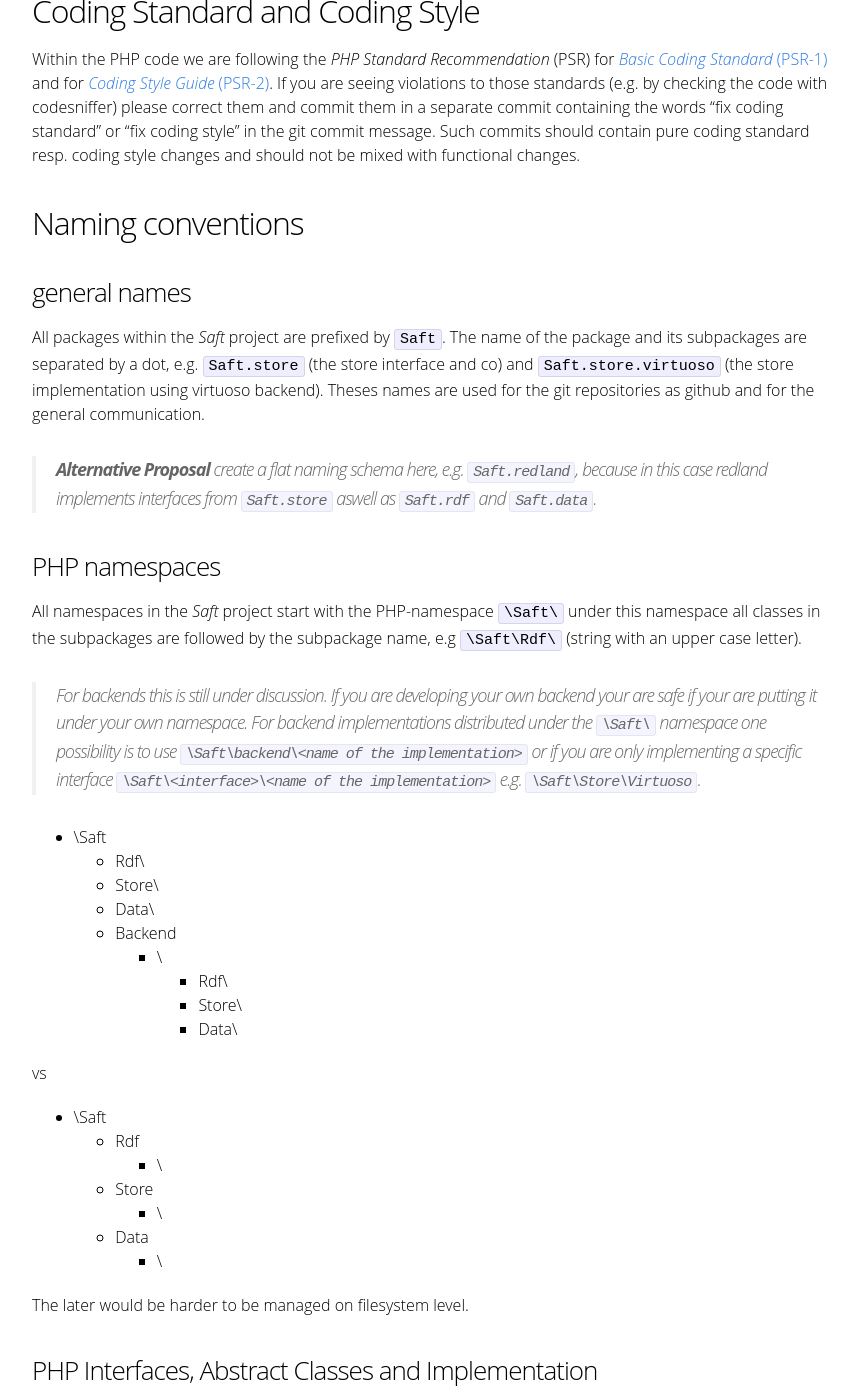
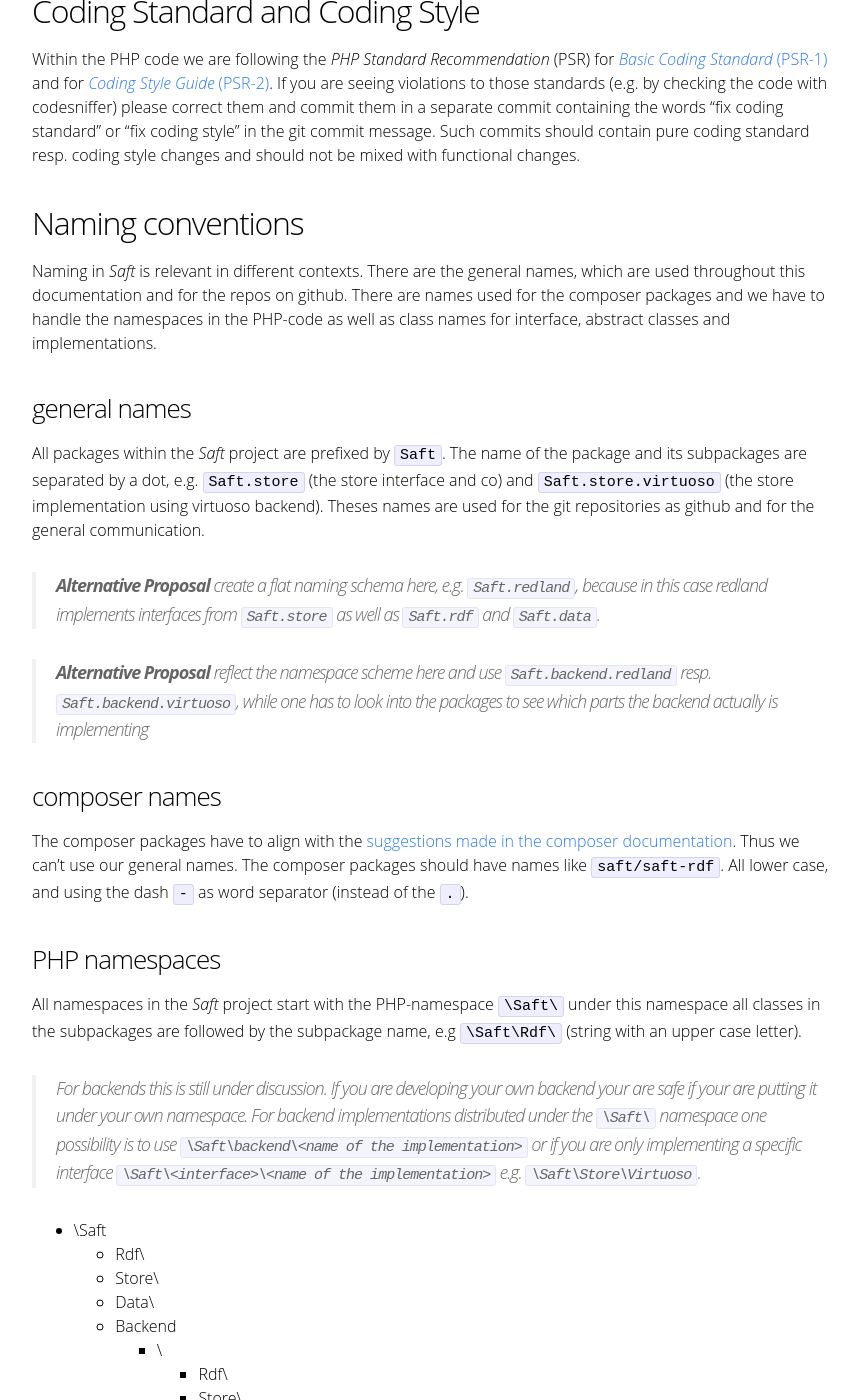
Before and after one commit to SaftIng/safting.github.io, a Jekyll site: the page built from doc/phpframework/conventions.md, in a window 1280 px wide and 1400 px high, scrolled down 243 px. Shown: the whole window, without its empty margins (208-1066 px from the left). Built offline with Jekyll 4.4.1, drawn with Linux system fonts in a browser that asks for light colours; some of the changed text lies outside the part shown.

Commit message:
Update the naming convention section

```diff
--- a/doc/phpframework/conventions.md
+++ b/doc/phpframework/conventions.md
@@ -13,12 +13,20 @@ Such commits should contain pure coding standard resp. coding style changes and
 
 ## Naming conventions
 
+Naming in _Saft_ is relevant in different contexts. There are the general names, which are used throughout this documentation and for the repos on github. There are names used for the composer packages and we have to handle the namespaces in the PHP-code as well as class names for interface, abstract classes and implementations.
+
 ### general names
 
 All packages within the _Saft_ project are prefixed by `Saft`. The name of the package and its subpackages are separated by a dot, e.g. `Saft.store` (the store interface and co) and `Saft.store.virtuoso` (the store implementation using virtuoso backend).
 Theses names are used for the git repositories as github and for the general communication.
 
-> **Alternative Proposal** create a flat naming schema here, e.g. `Saft.redland`, because in this case redland implements interfaces from `Saft.store` aswell as `Saft.rdf` and `Saft.data`.
+> **Alternative Proposal** create a flat naming schema here, e.g. `Saft.redland`, because in this case redland implements interfaces from `Saft.store` as well as `Saft.rdf` and `Saft.data`.
+
+> **Alternative Proposal** reflect the namespace scheme here and use `Saft.backend.redland` resp. `Saft.backend.virtuoso`, while one has to look into the packages to see which parts the backend actually is implementing
+
+### composer names
+
+The composer packages have to align with the [suggestions made in the composer documentation](https://getcomposer.org/doc/02-libraries.md#every-project-is-a-package). Thus we can't use our general names. The composer packages should have names like `saft/saft-rdf`. All lower case, and using the dash `-` as word separator (instead of the `.`).
 
 ### PHP namespaces
 
@@ -51,7 +59,3 @@ The later would be harder to be managed on filesystem level.
 ### PHP Interfaces, Abstract Classes and Implementation
 
 _Currently under discussion_
-
-### composer names
-
-The composer packages should have names like `saft/saft-rdf`. All lower case, and using the dash `-` as word separator. This convention should align with the [suggestions made in the composer documentation](https://getcomposer.org/doc/02-libraries.md#every-project-is-a-package).
```
